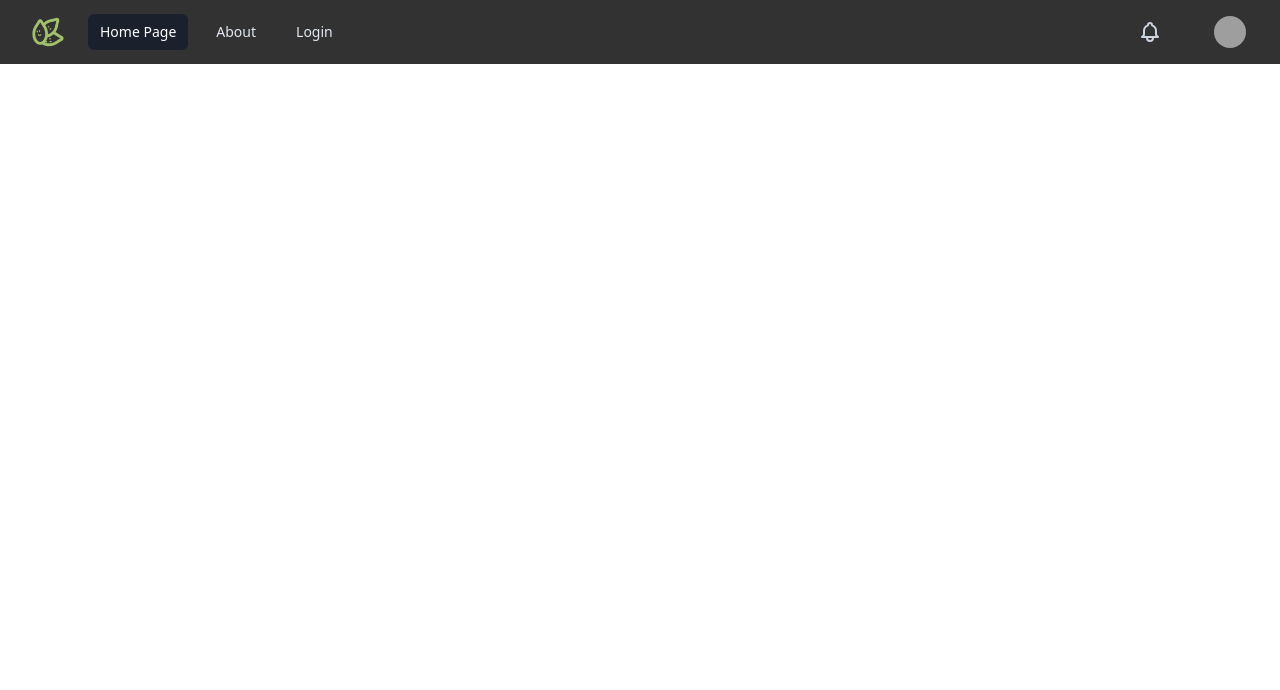
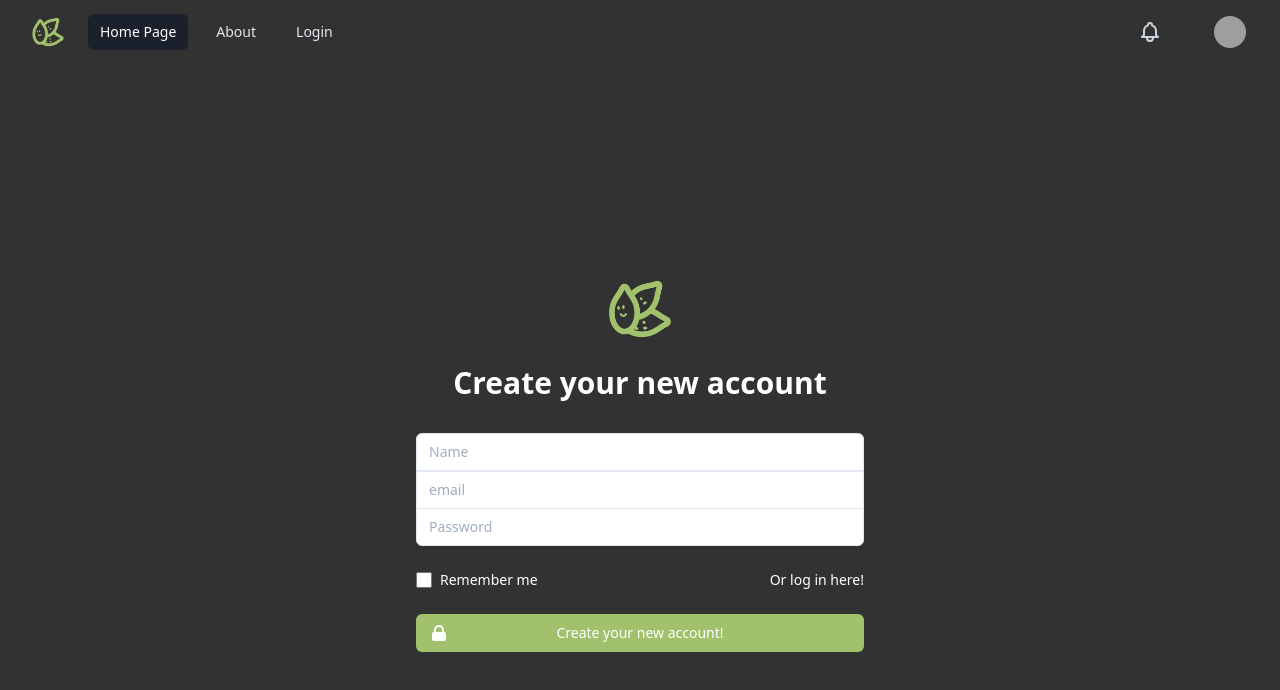
Before and after one commit to falbuna/Seeds_React, a React (Create React App) app: page /Signup in a window 1280 px wide. Shown: the top 690 px of the page. Built offline with nearby package versions, Linux system fonts and the light colour scheme; grey boxes are pictures that could not be loaded.

Commit message:
Added signup page.

```diff
--- a/src/App.js
+++ b/src/App.js
@@ -3,6 +3,7 @@
 import About from "./pages/About";
 import Home from "./pages/Home";
 import Login from "./pages/Login";
+import Signup from "./pages/Signup";
 import Navbar from "./components/Navbar";
 import './index.css';
 
@@ -15,6 +16,7 @@
         <Route exact path="/home" component={Home} />
         <Route exact path="/about" component={About} />
         <Route exact path="/login" component={Login} />
+        <Route exact path="/Signup" component={Signup} />
     </div>
     </Router>
   );
--- /dev/null
+++ b/src/pages/Signup.js
@@ -0,0 +1,73 @@
+import React from "react";
+import seedsLogo from "../assets/images/seedsLogo.png"
+
+function Signup(){
+    return(
+
+<div className="min-h-screen flex items-center justify-center py-12 px-4 sm:px-6 lg:px-8">
+  <div className="max-w-md w-full">
+    <div>
+      <img className="mx-auto h-auto w-16" src={ seedsLogo } alt="Workflow" />
+      <h2 className="mt-6 text-center text-3xl leading-9 font-extrabold text-white">
+        Create your new account
+      </h2>
+    </div>
+    <form className="mt-8 signup" />
+      <input type="hidden" name="remember" value="true" />
+      <div className="rounded-md shadow-sm">
+
+        <div>
+          <input id="name-input" name="email" type="text" required
+            className="form-control appearance-none rounded-none relative block w-full px-3 py-2 border border-gray-300 placeholder-gray-500 text-black rounded-t-md focus:outline-none focus:shadow-outline-blue focus:border-blue-300 focus:z-10 sm:text-sm sm:leading-5"
+            placeholder="Name" />
+        </div>
+        <div>
+          <input id="email-input" name="email" type="email" required
+            className="form-control appearance-none rounded-none relative block w-full px-3 py-2 border border-gray-300 placeholder-gray-500 text-black focus:outline-none focus:shadow-outline-blue focus:border-blue-300 focus:z-10 sm:text-sm sm:leading-5"
+            placeholder="email" />
+        </div>
+        <div className="-mt-px">
+          <input id="password-input" aria-label="Password" name="password" type="password" required
+            className="form-control appearance-none rounded-none relative block w-full px-3 py-2 border border-gray-300 placeholder-gray-500 text-black rounded-b-md focus:outline-none focus:shadow-outline-blue focus:border-blue-300 focus:z-10 sm:text-sm sm:leading-5"
+            placeholder="Password" />
+        </div>
+      </div>
+
+      <div className="mt-6 flex items-center justify-between">
+        <div className="flex items-center">
+          <input id="remember_me" type="checkbox"
+            className="form-checkbox h-4 w-4 text-white transition duration-150 ease-in-out" />
+          <label for="remember_me" className="ml-2 block text-sm leading-5 text-white">
+            Remember me
+          </label>
+        </div>
+
+        <div className="text-sm leading-5">
+          <a href="login"
+            className="font-medium text-white hover:text-indigo-500 focus:outline-none focus:underline transition ease-in-out duration-150">
+            Or log in here!
+          </a>
+        </div>
+      </div>
+
+      <div className="mt-6">
+        <button type="submit"
+          className="group relative w-full flex justify-center py-2 px-4 border border-transparent text-sm leading-5 font-medium rounded-md text-white bg-lime1 hover:bg-indigo-500 focus:outline-none focus:border-indigo-700 focus:shadow-outline-indigo active:bg-indigo-700 transition duration-150 ease-in-out">
+          <span className="absolute left-0 inset-y-0 flex items-center pl-3">
+            <svg className="h-5 w-5 text-white group-hover:text-indigo-400 transition ease-in-out duration-150"
+              fill="currentColor" viewBox="0 0 20 20">
+              <path fill-rule="evenodd"
+                d="M5 9V7a5 5 0 0110 0v2a2 2 0 012 2v5a2 2 0 01-2 2H5a2 2 0 01-2-2v-5a2 2 0 012-2zm8-2v2H7V7a3 3 0 016 0z"
+                clip-rule="evenodd" />
+            </svg>
+          </span>
+          Create your new account!
+        </button>
+      </div>
+  </div>
+</div>
+
+        );
+    }
+
+    export default Signup;
```
